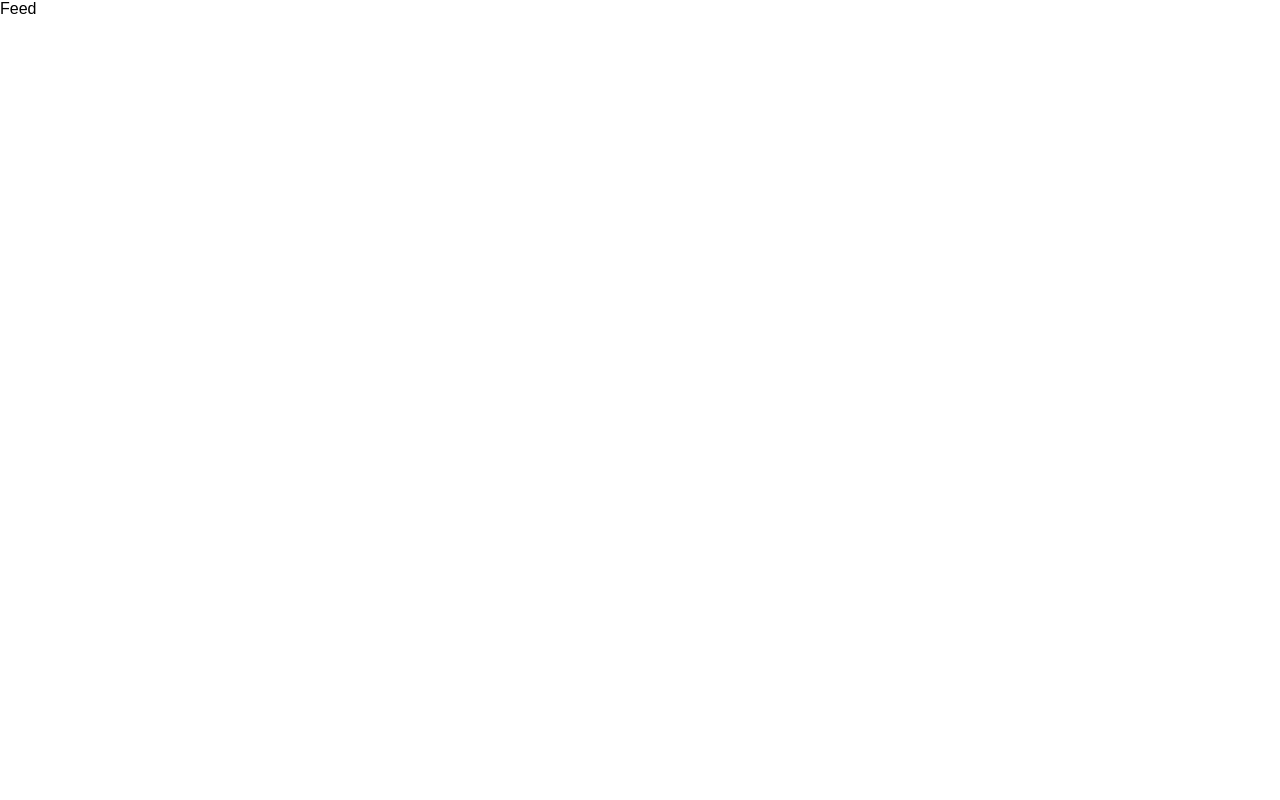
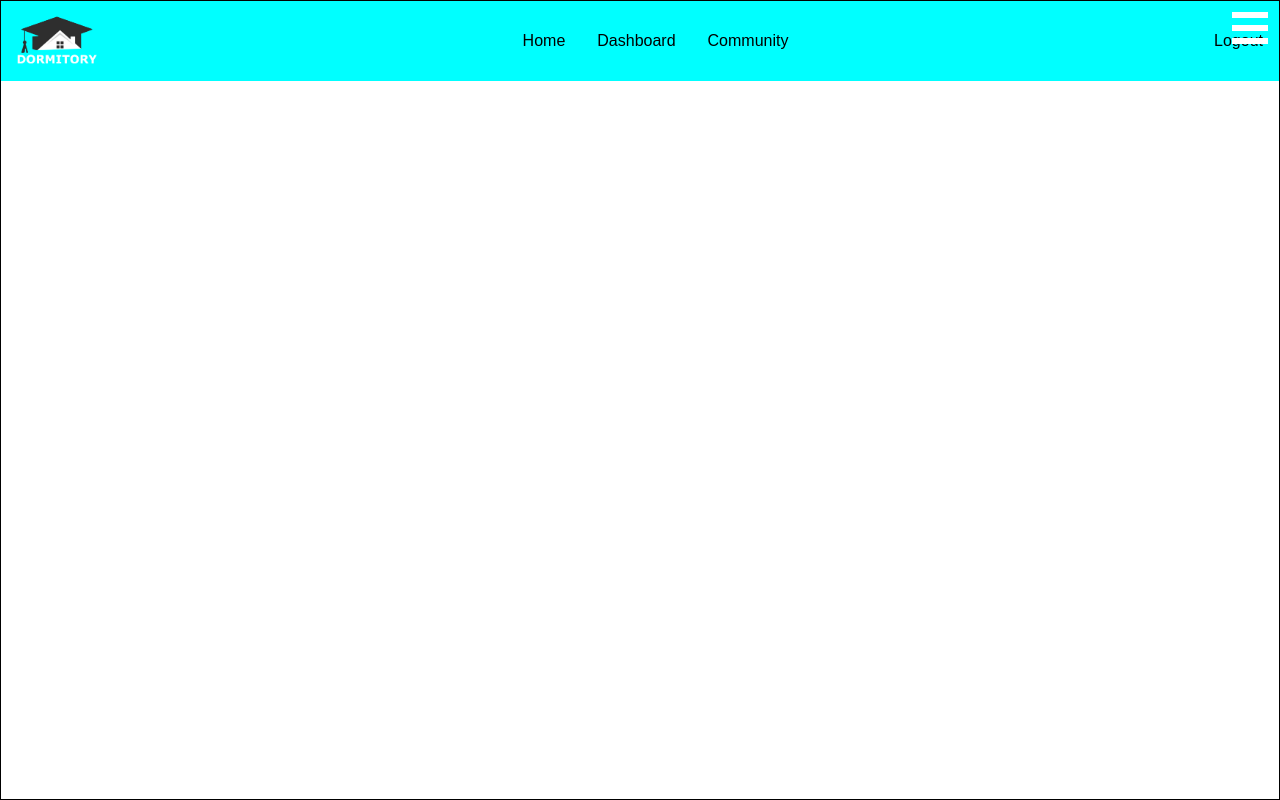
Before and after one commit to piotrkowalczykk/dormitory-management-app, a React (Vite) app in the folder client/: page / in a window 1280 px wide. Built offline with nearby package versions, Linux system fonts and the light colour scheme; sample sign-in values are in the browser's storage.

Commit message:
refactor: frontend structure change

```diff
--- /dev/null
+++ b/client/src/feed/components/Nav/Nav.module.css
@@ -0,0 +1,53 @@
+.container{
+    display: flex;
+    align-items: center;
+    justify-content: space-between;
+    box-sizing: border-box;
+    height: 10vh;
+    background-color: aqua;
+}
+
+.logo{
+    height: 100%;
+    margin-left: 1rem;
+}
+.container a {
+    height: 100%;
+}
+.nav{
+
+}
+.btns{
+    margin-right: 1rem;
+}
+
+.nav ul{
+    display: flex;
+}
+.nav ul li{
+    list-style: none;
+}
+
+.nav ul li a{
+    display: block;
+    text-decoration: none;
+    padding: 0.5rem;
+    margin: 0.5rem;
+}
+
+.menu {
+    display: flex;
+    position: absolute;
+    top: 0.75rem;
+    right: 0.75rem;
+    flex-direction: column;
+    justify-content: space-between;
+    width: 2.25rem;
+    height: 2rem;
+}
+
+.menu span {
+    height: 0.4rem;
+    width: 100%;
+    background-color: white;
+}
--- /dev/null
+++ b/client/src/feed/components/Nav/Nav.tsx
@@ -0,0 +1,31 @@
+import { Link, NavLink } from 'react-router-dom'
+import classes from './Nav.module.css'
+
+export function Nav(){
+    return (
+        <div className={classes.container}>
+            <Link to="/">
+                <img src='logo.png' className={classes.logo}/>
+            </Link>
+            <div className={classes.menu}>
+                <span></span>
+                <span></span>
+                <span></span>
+            </div>
+            <div className={classes.nav}>
+                <ul>
+                    <li>
+                        <NavLink to="/">Home</NavLink>
+                    </li>
+                    <li>
+                        <NavLink to="/">Dashboard</NavLink>
+                    </li>
+                    <li>
+                        <NavLink to="/">Community</NavLink>
+                    </li>
+                </ul>
+            </div>
+            <div className={classes.btns}>Logout</div>
+        </div>
+    )
+}
--- a/client/src/feed/pages/Feed.tsx
+++ /dev/null
@@ -1,7 +0,0 @@
-import classes from './Feed.module.css';
-
-export function Feed(){
-    return(
-        <div className={classes.root}>Feed</div>
-    );
-}
--- /dev/null
+++ b/client/src/feed/pages/Home/Home.module.css
@@ -0,0 +1,4 @@
+.container{
+    border: 1px solid black;
+    height: 100vh;
+}
--- /dev/null
+++ b/client/src/feed/pages/Home/Home.tsx
@@ -0,0 +1,10 @@
+import classes from './Home.module.css'
+import { Nav } from '../../components/Nav/Nav'
+
+export function Home(){
+    return (
+        <div className={classes.container}>
+            <Nav />
+        </div>
+    )
+}
--- a/client/src/main.tsx
+++ b/client/src/main.tsx
@@ -2,7 +2,7 @@ import { StrictMode } from 'react'
 import { createRoot } from 'react-dom/client'
 import './index.css'
 import { createBrowserRouter, RouterProvider } from 'react-router-dom'
-import { Feed } from './feed/pages/Feed'
+import { Home } from './feed/pages/Home/Home'
 import { Login } from './authentication/pages/Login/Login'
 import { Register } from './authentication/pages/Register/Register'
 import { ResetPassword } from './authentication/pages/ResetPassword/ResetPassword'
@@ -15,7 +15,7 @@ const router = createBrowserRouter([
     path: "/",
     element: (
       <ProtectedRoute>
-        <Feed />
+        <Home />
       </ProtectedRoute>
     ),
   },
```
Also changed, not shown: client/src/feed/pages/Feed.module.css (deleted).
